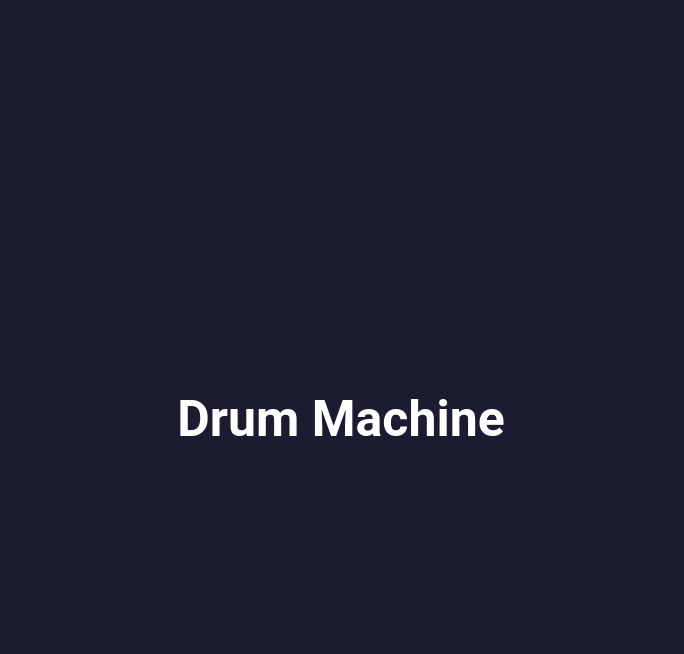
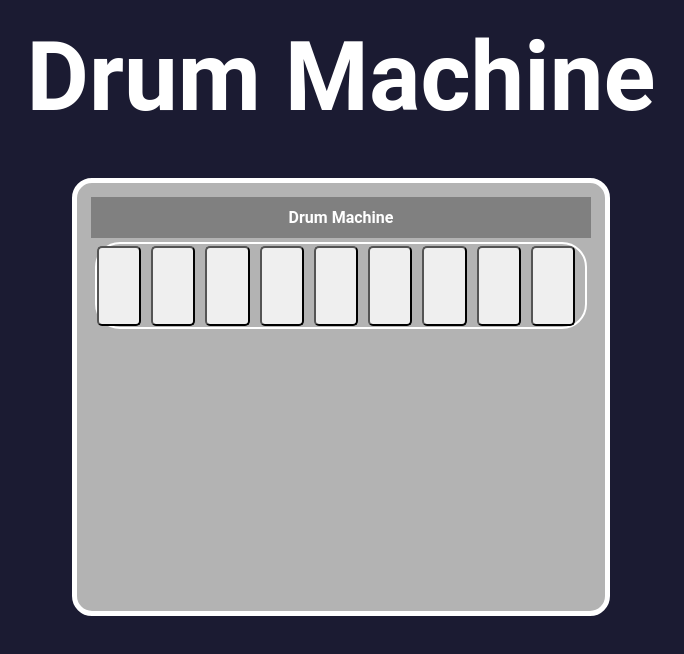
Before and after one commit to bballesterosgo/drum-machine, a React (Create React App) app: page / in a window 1280 px wide. Shown: the top 654 px of the page, without its empty margins (299-983 px from the left). Built offline with nearby package versions, Linux system fonts and the light colour scheme.

Commit message:
component button

```diff
--- a/src/App.css
+++ b/src/App.css
@@ -12,7 +12,7 @@ body{
 }
 
 .App{
-  height: 100vh;
+  height: 80vh;
   padding-top: 10px;
   background-color: #1b1b32;
   font-family: Roboto, sans-serif;
@@ -24,20 +24,11 @@ body{
 
 .title-logo-container{
   width: 100%;
-  margin-top: 20px;
-  padding-bottom: 5px;
-  margin-bottom: 5px;
+  height: 50px;
+  margin: 8px;
   display: flex;
-  align-items:flex-start;
-  justify-content:center;
+  align-items: center;
+  justify-content: center;
+  padding-bottom: 10;
+  font-size: 3em;
 }
-
-.title{
-  color:white;
-  width: 400px;
-  height: 50px;
-  font-size: 50px;
-  font-family: Roboto,sans-serif;
-  text-align: center;
-  margin: 10px 0;
-}
--- a/src/App.js
+++ b/src/App.js
@@ -1,5 +1,6 @@
 import React from 'react';
 import './App.css';
+import DrumMachine from './components/DrumMachine';
 
 function App() {
   return (
@@ -7,7 +8,7 @@ function App() {
       <div className='title-logo-container'>
         <h1 className='title'>Drum Machine</h1>
       </div>
-
+      <DrumMachine />
     </div>
   );
 }
--- /dev/null
+++ b/src/components/Button.jsx
@@ -0,0 +1,12 @@
+import React from "react";
+
+import '../stylesheet/Button.css';
+
+function Button (){
+
+  return <button id='drum-pad' className='drum-pad'>
+
+  </button>
+}
+
+export default Button;
--- /dev/null
+++ b/src/components/Display.jsx
@@ -0,0 +1,12 @@
+import React from "react";
+
+import '../stylesheet/Display.css'
+
+function Display (){
+  return <div id='display' className='controls-container'>
+    <p className='display' id='display'>Drum Machine</p>
+  </div>
+}
+
+
+export default Display;
--- a/src/components/DrumMachine.jsx
+++ b/src/components/DrumMachine.jsx
@@ -1,8 +1,25 @@
 import React from "react";
+import Display from "./Display";
+
+import '../stylesheet/DrumMachine.css';
+import Button from "./Button";
+
 
 function DrumMachine (){
-  return <div id='drum-machine"'>
 
+  return <div id='drum-machine' className='drum-machine-container'>
+      <Display />
+    <div className='drum-pad-container'>
+      <Button />
+      <Button />
+      <Button />
+      <Button />
+      <Button />
+      <Button />
+      <Button />
+      <Button />
+      <Button />
+    </div>
   </div>
 }
 
--- /dev/null
+++ b/src/stylesheet/Button.css
@@ -0,0 +1,11 @@
+.drum-pad{
+  position: relative;
+  float: left;
+  width: 100px;
+  height: 80px;
+  margin-right: 10px;
+  border-radius: 5px;
+  padding-top: 35px;
+  box-sizing: border-box;
+  cursor: pointer;
+}
--- /dev/null
+++ b/src/stylesheet/Display.css
@@ -0,0 +1,15 @@
+.constrols-container{
+  align-items: center;
+  justify-content: center;
+}
+
+.display{
+  background-color: grey;
+  display: flex;
+  align-items: center;
+  justify-content: center;
+  font-weight: bold;
+  padding: 11px;
+  margin: 1px solid #888;
+  padding-right: 11px 30px 11px 11px;
+}
--- /dev/null
+++ b/src/stylesheet/DrumMachine.css
@@ -0,0 +1,24 @@
+.drum-machine-container{
+  padding-top: 10px;
+  width: 500px;
+  height: 400px;
+  padding: 14px;
+  background-color: #b3b3b3;
+  border-radius: 20px;
+  border: 5px solid white;
+}
+.drum-pad-container{
+  height: 83px;
+  display: flex;
+  flex: 1 1;
+  justify-content: center;
+  align-items: center;
+  font-weight: bold;
+  font-size: 38px;
+  color: white;
+  border-radius: 25px;
+  border: 2px solid white;
+  margin: 4px;
+  cursor: pointer;
+  user-select: none;
+}
```
